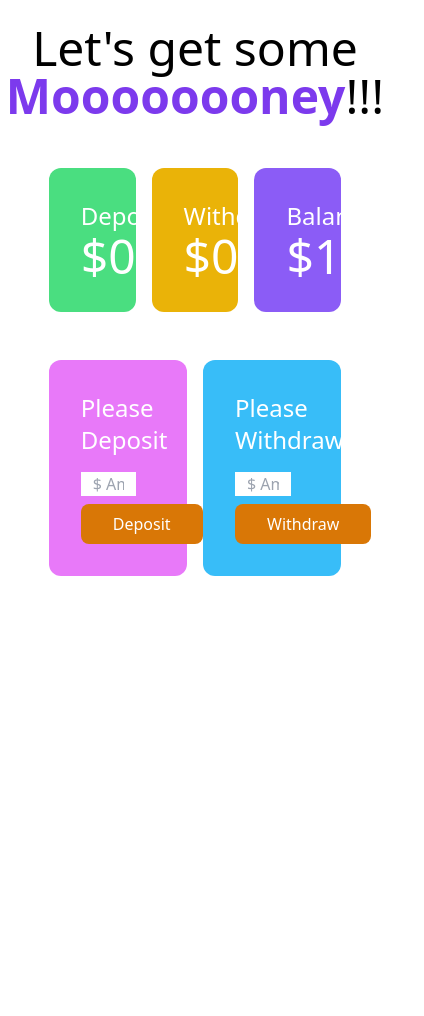
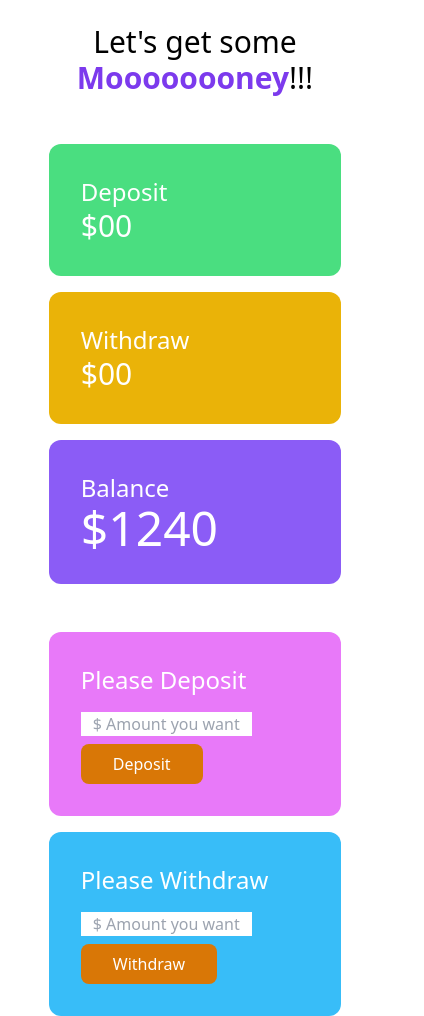
Before and after one commit to marsrian/baap-er-bank, a plain HTML site: page bank.html in a window 390 px wide. Shown: the whole page, 424 px wide, since content can reach past the window. Before the commit the page ends 844 px from the top, so only its background shows below. Drawn offline with nearby package versions, Linux system fonts and the light colour scheme.

Commit message:
responsive site

```diff
--- a/bank.html
+++ b/bank.html
@@ -9,18 +9,18 @@
 </head>
 <body>
     <header>
-        <h1 class='text-5xl text-center mt-6'>Let's get some <span class='font-semibold text-violet-600'>Moooooooney</span>!!!</h1>
+        <h1 class='text-3xl md:text-5xl text-center mt-6'>Let's get some <span class='font-semibold text-violet-600'>Moooooooney</span>!!!</h1>
     </header>
     <main>
         <section class='mt-12'>
-            <div class="grid grid-cols-3 gap-4 w-9/12 mx-auto text-white">
+            <div class="grid grid-cols-1 md:grid-cols-3 gap-4 w-9/12 mx-auto text-white">
                 <div class='bg-green-400 p-8 rounded-xl'>
                     <h4 class='text-2xl'>Deposit</h4>
-                    <h2 class='text-5xl'>$<span id='deposit-total'>00</span></h2>
+                    <h2 class='text-3xl md:text-5xl'>$<span id='deposit-total'>00</span></h2>
                 </div>
                 <div class='bg-yellow-500 p-8 rounded-xl'>
                     <h4 class='text-2xl'>Withdraw</h4>
-                    <h2 class='text-5xl'>$<span id='withdraw-total'>00</span></h2>
+                    <h2 class='text-3xl md:text-5xl'>$<span id='withdraw-total'>00</span></h2>
                 </div>
                 <div class='bg-violet-500 p-8 rounded-xl'>
                     <h4 class='text-2xl'>Balance</h4>
@@ -30,7 +30,7 @@
         </section>
         <!-- Deposit and Withdraw -->
         <section class='mt-12'>
-            <div class="grid grid-cols-2 gap-4 w-9/12 mx-auto">
+            <div class="grid grid-cols-1 md:grid-cols-2 gap-4 w-9/12 mx-auto">
                 <div class='bg-fuchsia-400 p-8 rounded-xl'>
                     <h4 class='text-2xl mb-4 text-white'>Please Deposit</h4>
                     <input id="deposit-field" class='w-9/12 block px-3 mb-2' type="text" placeholder='$ Amount you want to deposit'>
```
